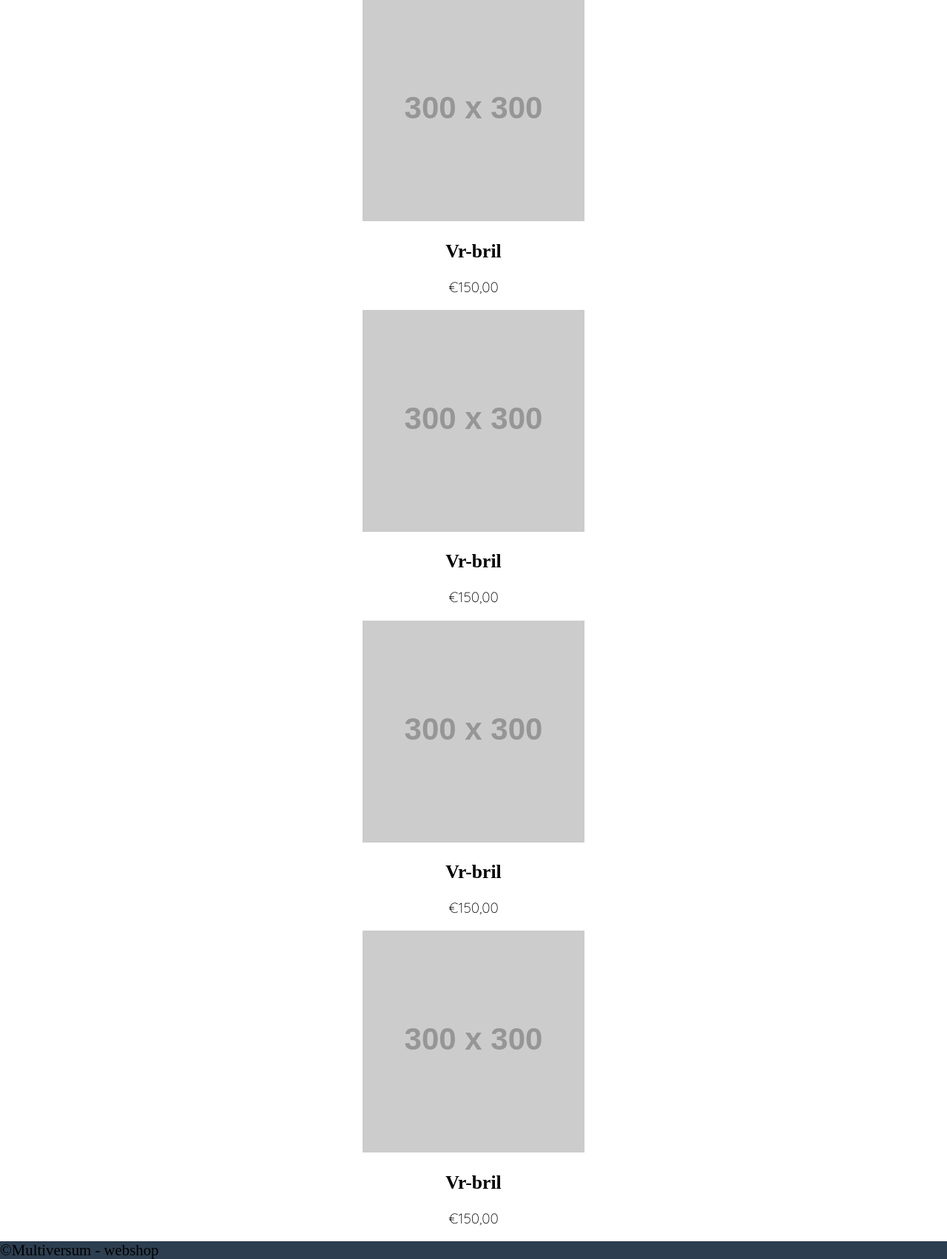
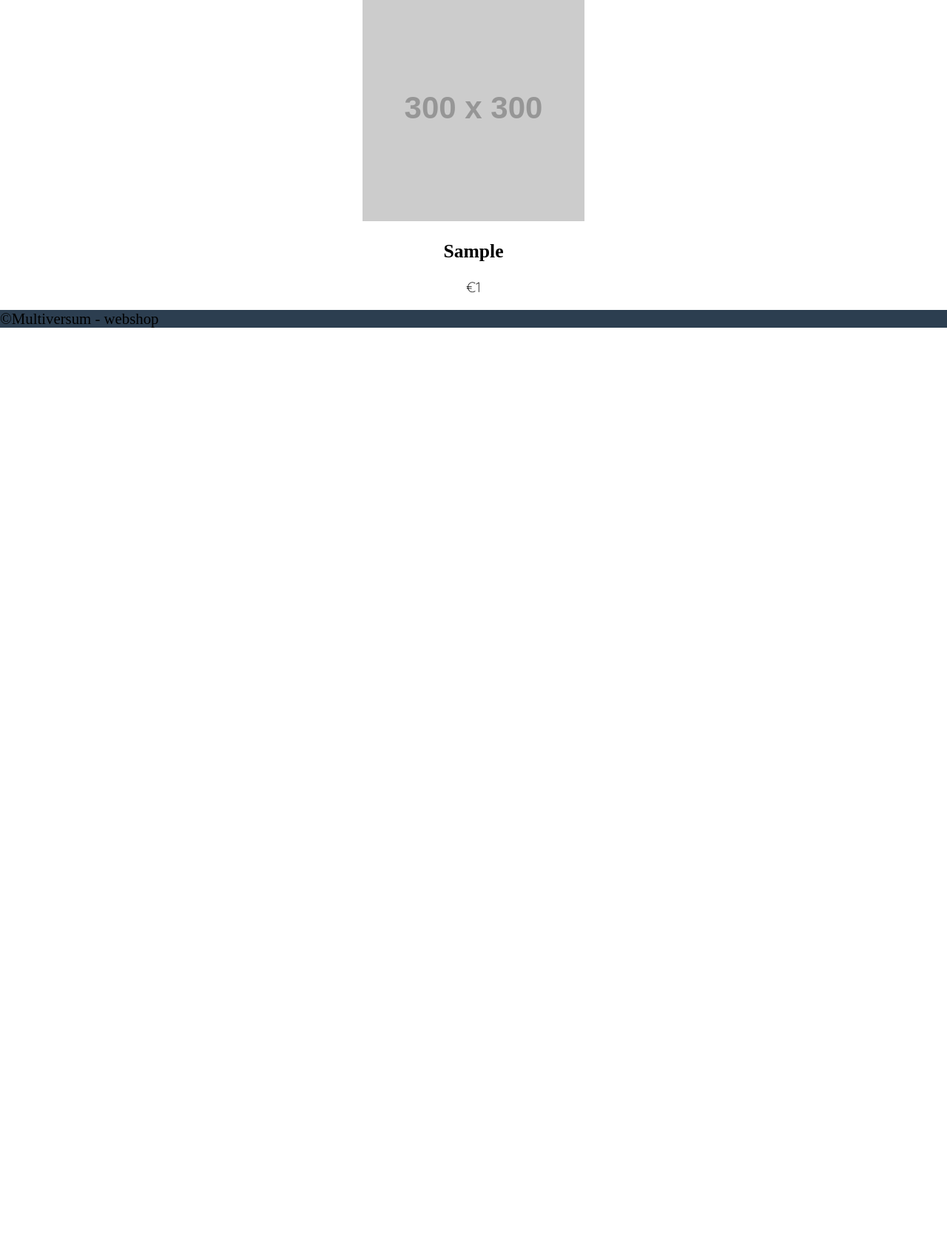
Before and after one commit to mainshooter/webshop, a PHP site: page / in a window 1280 px wide. Shown: the part 1480-3182 px from the top of the page at 74% size. After the commit the page ends 1923 px from the top, so only its background shows below. Run offline with PHP 8.4, Linux system fonts and the light colour scheme; tables that the repository leaves empty hold one stand-in row (values such as "Sample post"); grey boxes labelled with a size stand in for pictures from a placeholder-image service; some libraries are stand-ins or nearby versions.

Commit message:
Added php function to display products on the home page

```diff
--- a/index.php
+++ b/index.php
@@ -49,31 +49,16 @@
           </div>
 
           <div class="col-10">
-            <div class="col-3 col-m-4 product">
-              <!-- Product -->
-              <img class="col-12" src="http://placehold.it/300x300" />
-              <h2>Vr-bril</h2>
-              <p>&euro;150,00</p>
-            </div>
+            <?php
+              require 'php/classes/product.class.php';
+              require 'php/classes/view.class.php';
 
-            <div class="col-3 col-m-4 product">
-              <!-- Product -->
-              <img class="col-12" src="http://placehold.it/300x300" />
-              <h2>Vr-bril</h2>
-              <p>&euro;150,00</p>
-            </div>
-            <div class="col-3 col-m-4 product">
-              <!-- Product -->
-              <img class="col-12" src="http://placehold.it/300x300" />
-              <h2>Vr-bril</h2>
-              <p>&euro;150,00</p>
-            </div>
-            <div class="col-3 col-m-4 product">
-              <!-- Product -->
-              <img class="col-12" src="http://placehold.it/300x300" />
-              <h2>Vr-bril</h2>
-              <p>&euro;150,00</p>
-            </div>
+              $products = new product();
+              $productArray = $products->display('0');
+
+              $view = new view();
+              echo $view->displayProducts($productArray);
+            ?>
 
           </div>
 
--- a/php/classes/databaseHandler.class.php
+++ b/php/classes/databaseHandler.class.php
@@ -14,9 +14,10 @@
 
 
     var $conn;
-    var $databaseName;
-    var $username;
-    var $password;
+    var $serverIP = 'localhost';
+    var $databaseName = 'multiversum';
+    var $username = 'root';
+    var $password = '1234';
     // Properties for the database
 
     function __construct() {
@@ -25,6 +26,7 @@
         $conn = new PDO("mysql:host=$this->serverIP;dbname=$this->databaseName", $this->username, $this->password);
         // set the PDO error mode to exception
         $conn->setAttribute(PDO::ATTR_ERRMODE, PDO::ERRMODE_EXCEPTION);
+        $conn->setAttribute(PDO::ATTR_EMULATE_PREPARES, FALSE);
         $this->conn = $conn;
         return("Succes");
       }
--- /dev/null
+++ b/php/classes/product.class.php
@@ -0,0 +1,41 @@
+<?php
+  require 'webshop.class.php';
+  require 'databasehandler.class.php';
+
+  class product extends webshop {
+    var $id;
+    var $name;
+    var $discription;
+    var $price;
+    // Properties
+
+    public function add() {
+
+    }
+    public function remove() {
+
+    }
+    public function update() {
+
+    }
+    public function details($id) {
+      // This function gets the detailed page
+
+    }
+
+    public function display($page) {
+      // This function gets all products for a page
+      // And returns it
+      $db = new db();
+      $sql = "SELECT * FROM product LIMIT :page, 4";
+      $input = array(
+        "page" => $page
+      );
+      // First number is how mutch we want to show
+      // Seconds is where we start
+      return($db->readData($sql, $input));
+    }
+  }
+
+
+?>
--- a/php/classes/view.class.php
+++ b/php/classes/view.class.php
@@ -0,0 +1,21 @@
+<?php
+
+  class view {
+    public function displayProducts($result) {
+      // This function creates the view for all products and returns it
+      $products = '';
+      foreach ($result as $key) {
+        $products .= '
+        <div class="col-3 col-m-4 product">
+          <img class="col-12" src="http://placehold.it/300x300" />
+          <h2>' . $key['naam'] . '</h2>
+          <p>&euro;' . $key['prijs'] . '</p>
+        </div>
+        ';
+      }
+      return($products);
+    }
+  }
+
+
+?>
--- /dev/null
+++ b/php/classes/webshop.class.php
@@ -0,0 +1,9 @@
+<?php
+
+  class webshop {
+    var $companyName;
+
+  }
+
+
+?>
```
